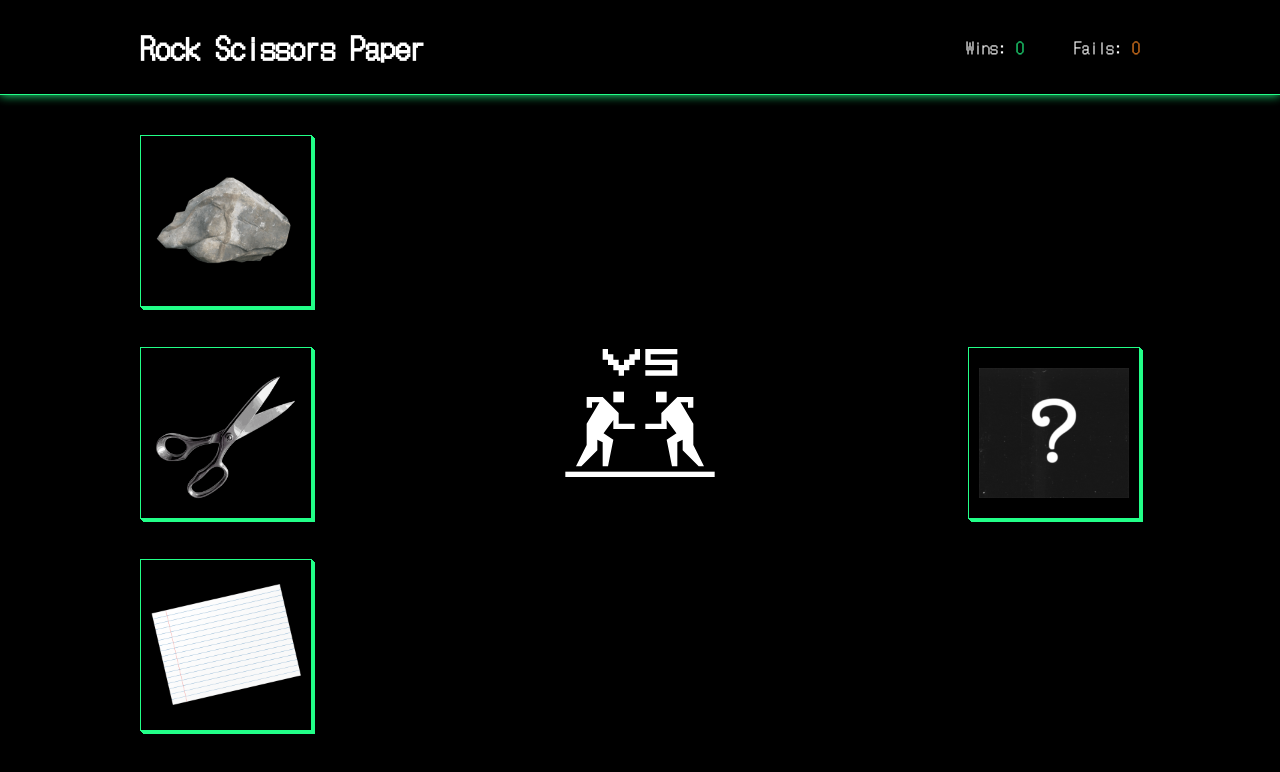
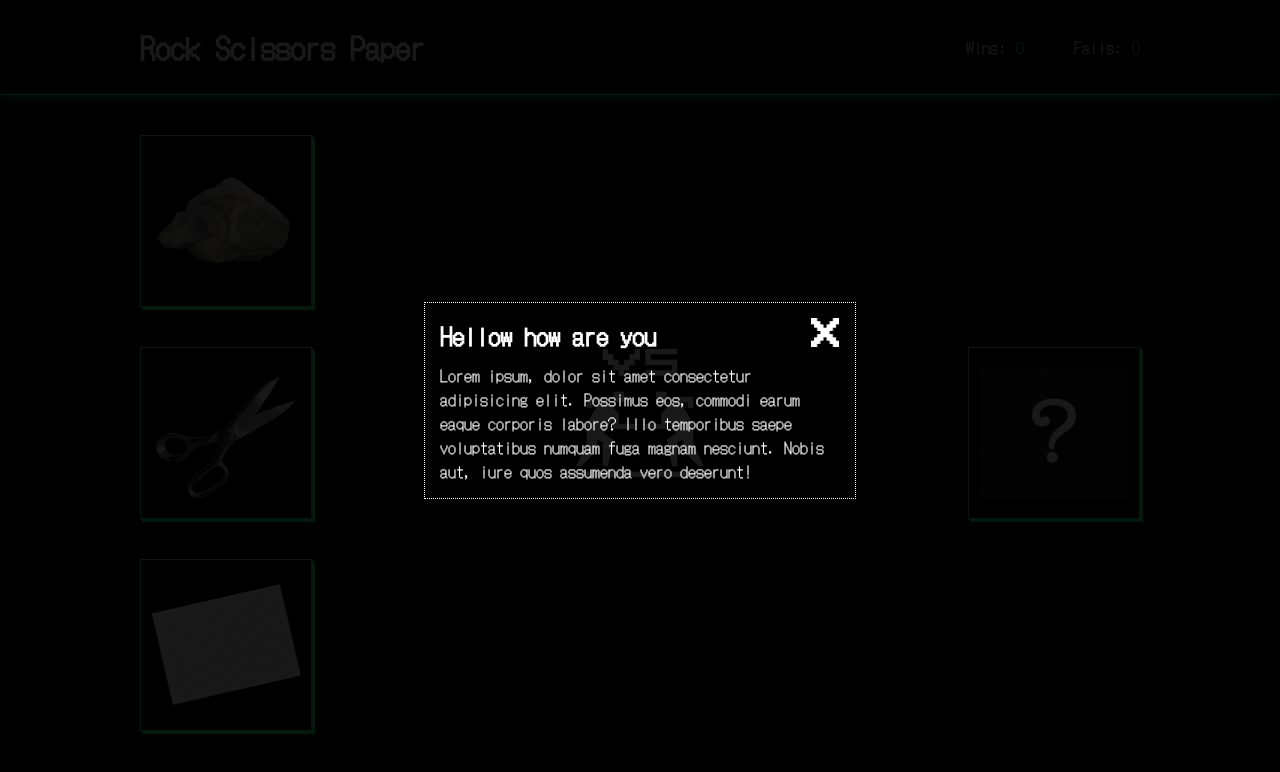
Before and after one commit to SarasovMatvey/RSP, a React (Create React App) app: page / in a window 1280 px wide. Shown: the top 772 px of the page. Built offline with nearby package versions, Linux system fonts and the light colour scheme.

Commit message:
added Modal Component

```diff
--- /dev/null
+++ b/src/assets/styles/_fonts.sass
@@ -0,0 +1,6 @@
+@font-face
+  font-family: 'DotGothic16'
+  src: url('../../assets/fonts/DotGothic16-Regular.woff2') format('woff2'), url('../../assets/fonts/DotGothic16-Regular.woff') format('woff')
+  font-weight: normal
+  font-style: normal
+  font-display: swap
--- a/src/assets/styles/index.sass
+++ b/src/assets/styles/index.sass
@@ -1,2 +1,3 @@
 @import './_vars'
 @import './_base'
+@import './_fonts'
--- /dev/null
+++ b/src/components/Modal/Modal.js
@@ -0,0 +1,44 @@
+import { Component } from "react";
+
+import close from "../../assets/img/icons/close.png";
+import "./Modal.sass";
+
+class Modal extends Component {
+  state = {
+    isShow: true,
+  };
+
+  render() {
+    return (
+      <div>
+        {this.state.isShow ? (
+          <div className="modal">
+            <div className="modal__body">
+              <h2 className="modal__title">
+                {this.props.title}Hellow how are you
+              </h2>
+              <p className="modal__text">
+                {this.props.children} Lorem ipsum, dolor sit amet consectetur
+                adipisicing elit. Possimus eos, commodi earum eaque corporis
+                labore? Illo temporibus saepe voluptatibus numquam fuga magnam
+                nesciunt. Nobis aut, iure quos assumenda vero deserunt!{" "}
+              </p>
+              <button
+                className="modal__close-btn"
+                onClick={this._closeModal.bind(this)}
+              >
+                <img className="modal__close-btn-icon" src={close} alt="" />
+              </button>
+            </div>
+          </div>
+        ) : null}
+      </div>
+    );
+  }
+
+  _closeModal() {
+    this.setState({ isShow: false });
+  }
+}
+
+export default Modal;
--- /dev/null
+++ b/src/components/Modal/Modal.sass
@@ -0,0 +1,46 @@
+.modal
+  font-family: DotGothic16
+  position: absolute
+  left: 0
+  top: 0
+  width: 100vw
+  height: 100vh
+  background: rgba(0,0,0,0.9)
+  display: flex
+  align-items: center
+  justify-content: center
+  color: #fff
+  &__body
+    position: relative
+    padding:
+      left: 0.9375rem
+      right: 0.9375rem
+      top: 0.9375rem
+      bottom: 0.9375rem
+    width: 25rem
+    border: 0.0625rem dotted #fff
+  &__title
+    margin:
+      left: 0rem
+      right: 0rem
+      top: 0rem
+      bottom: 0.625rem
+  &__text
+    margin:
+      left: 0rem
+      right: 0rem
+      top: 0rem
+      bottom: 0rem
+  &__close-btn
+    position: absolute
+    right: 0.625rem
+    top: 0.625rem
+    border: none
+    display: block
+    width: 2.5rem
+    height: 2.5rem
+    background: none
+    cursor: pointer
+  &__close-btn-icon
+    width: 100%
+    vertical-align: middle
--- a/src/components/Rsp/Rsp.js
+++ b/src/components/Rsp/Rsp.js
@@ -14,16 +14,20 @@ class Rsp extends Component {
     return (
       <div className="rsp">
         <RspHeader wins={this.state.wins} fails={this.state.fails} />
-        <RspGameField updateCounter={this._updateCounter.bind(this)} />
+        <RspGameField onRaundEnd={this._onRaundEnd.bind(this)} />
       </div>
     );
   }
 
-  _updateCounter(roundResult) {
+  _onRaundEnd(roundResult) {
+    this._updateCounter(roundResult, () => {});
+  }
+
+  _updateCounter(roundResult, cb) {
     if (roundResult === 1) {
-      this.setState({ wins: this.state.wins + 1 });
+      this.setState({ wins: this.state.wins + 1 }, cb);
     } else if (roundResult === -1) {
-      this.setState({ fails: this.state.fails + 1 });
+      this.setState({ fails: this.state.fails + 1 }, cb);
     }
   }
 }
--- a/src/components/Rsp/Rsp.sass
+++ b/src/components/Rsp/Rsp.sass
@@ -1,11 +1,3 @@
-@font-face
-  font-family: 'DotGothic16'
-  src: url('../../assets/fonts/DotGothic16-Regular.woff2') format('woff2'), url('../../assets/fonts/DotGothic16-Regular.woff') format('woff')
-  font-weight: normal
-  font-style: normal
-  font-display: swap
-
-
 .rsp
   color: #fff
   font-family: DotGothic16
--- a/src/components/Rsp/RspGameField/RspGameField.js
+++ b/src/components/Rsp/RspGameField/RspGameField.js
@@ -58,11 +58,11 @@ class RspGameField extends Component {
     };
 
     if (user === computer) {
-      this.props.updateCounter(0);
+      this.props.onRaundEnd(0);
     } else if (results[user].includes(computer)) {
-      this.props.updateCounter(1);
+      this.props.onRaundEnd(1);
     } else {
-      this.props.updateCounter(-1);
+      this.props.onRaundEnd(-1);
     }
   }
 }
--- a/src/containers/App.js
+++ b/src/containers/App.js
@@ -1,11 +1,13 @@
 import Rsp from "../components/Rsp/Rsp";
 
 import "../assets/styles/index.sass";
+import Modal from "../components/Modal/Modal";
 
 function App() {
   return (
     <div className="App">
       <Rsp />
+      <Modal />
     </div>
   );
 }
```
Also changed, not shown: src/assets/img/icons/close.png (added).
